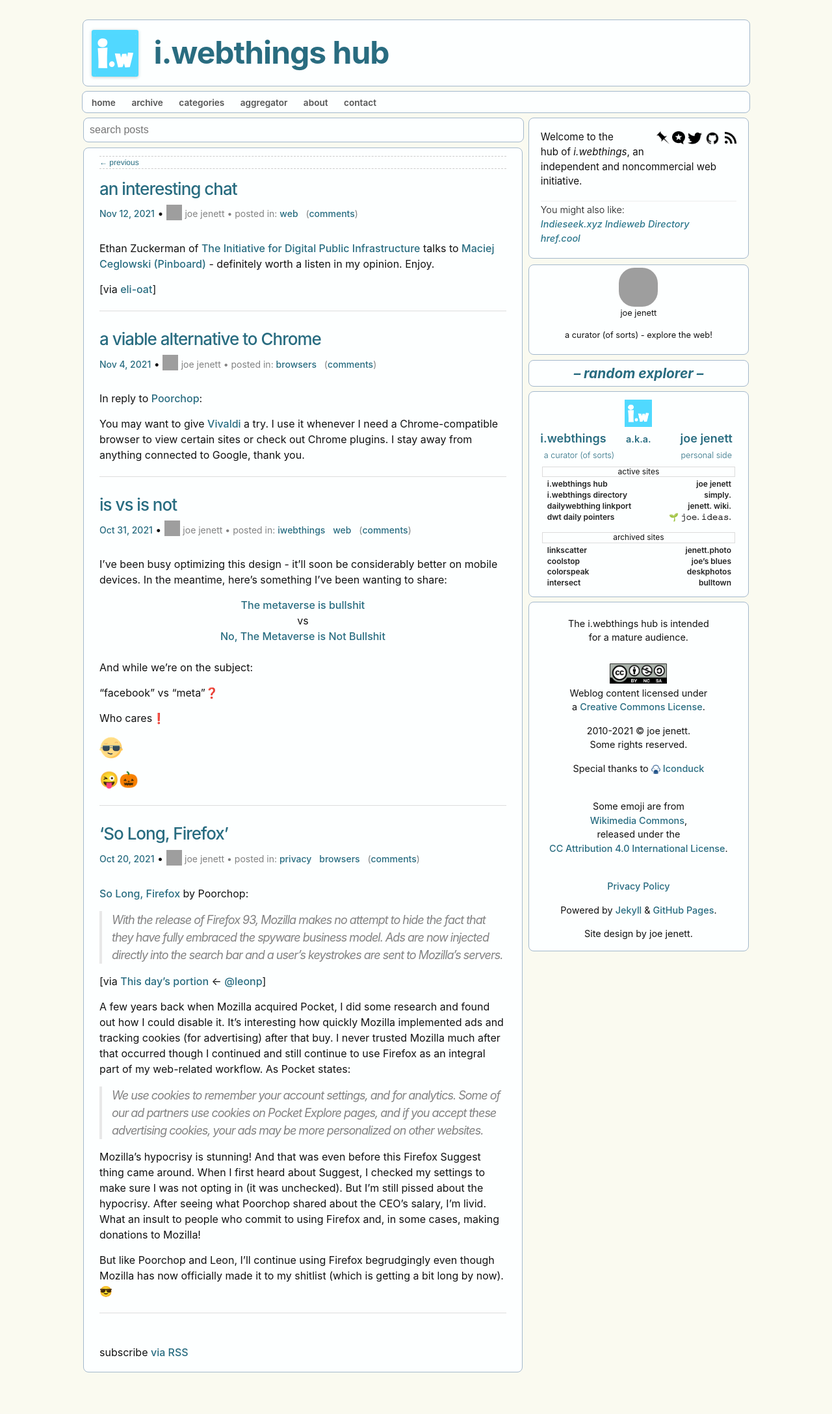
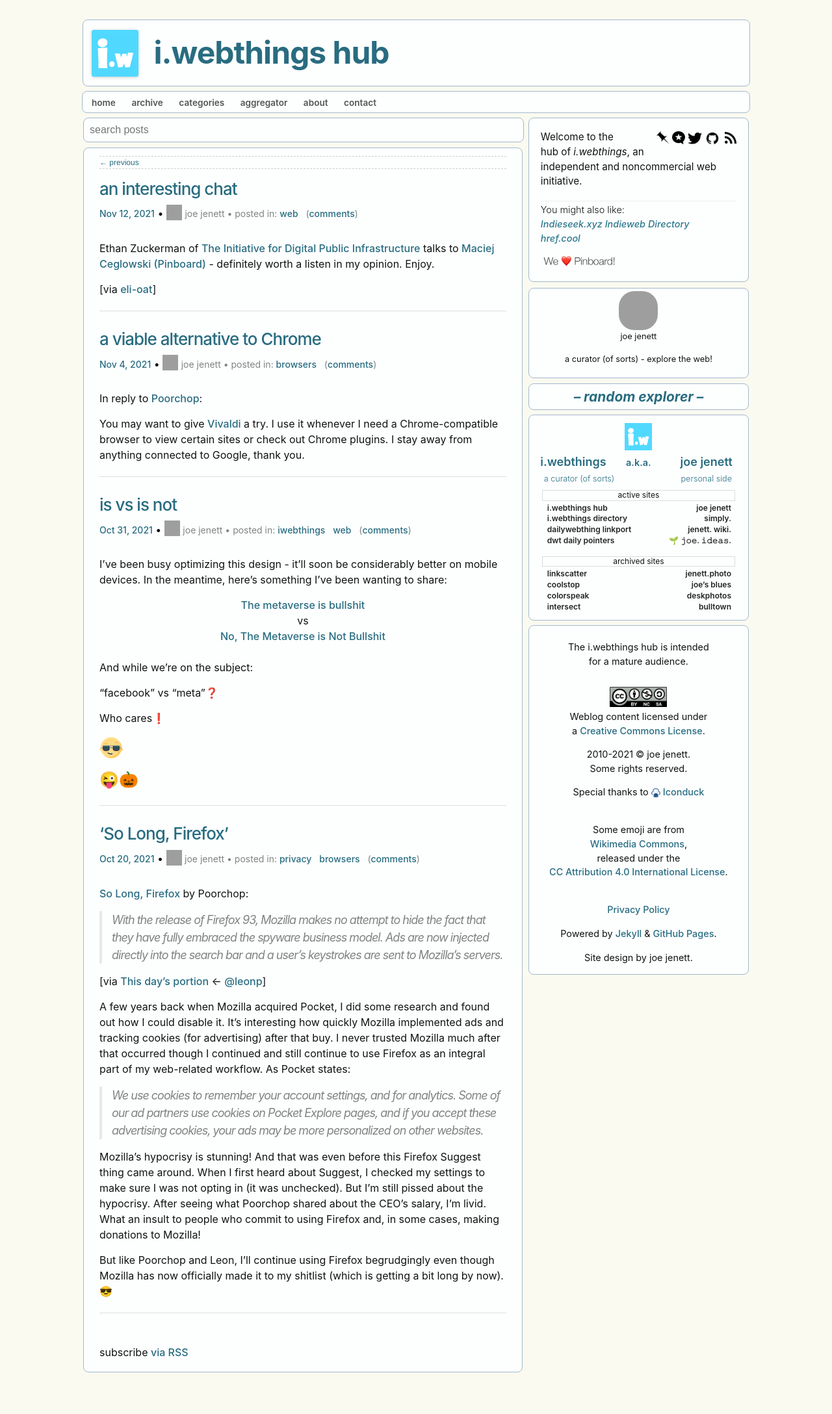
Before and after one commit to joejenett/i.webthings, a Jekyll site: the page built from index.md, in a window 1280 px wide. Shown: the whole page at 65% size. Built offline with Jekyll 4.4.1, drawn with Linux system fonts in a browser that asks for light colours; comment, search, counter and statistics services are not loaded; grey boxes are pictures that could not be loaded.

Commit message:
updated welcome panel

```diff
--- a/_layouts/default.html
+++ b/_layouts/default.html
@@ -26,9 +26,12 @@
 					<span style="float:right;margin-left:4px;"><a title="we ❤️ pinboard!" href="https://pinboard.in/u:iwebthings/"><img src="/images/pinboard.png" alt="we ❤️ pinboard!" style="max-width:20px;"></a> <a title="joejenett on micro.blog" href="https://micro.blog/joejenett" rel="me"><img src="/images/mbb.png" alt="joejenett on micro.blog" style="max-width:20px;"></a> <a title="Follow iwebthings on Twitter" href="https://www.twitter.com/iwebthings" rel="me"><img src="/images/twitter.png" alt="Follow i.webthings on Twitter" style="max-width:22px;"></a> <a title="joe jenett at github" href="https://github.com/joejenett" rel="me"><img src="/images/github.png" alt="joe jenett at github" style="max-width:22px;position:relative;top:1px;"></a> <a title="Subscribe" href="/feed.atom"><img src="/images/rss.png" alt="Subscribe" style="max-width:18px;margin-left:4px;"></a></span>
 					<p>Welcome to the<br />hub of  <em>i.webthings</em>, an independent and  noncommercial web initiative.
 					</p>
-					<div style="margin-top:18px;font-weight:500;border-top:1px solid #ededed;padding:2px 0 2px 0;font-size:.95em;">
+					<div style="margin-top:18px;font-weight:500;border-top:1px solid #ededed;padding:2px 0 0 0;font-size:.95em;">
 						<span style="font-weight:300;">You might also like:</span><br />
 						<a title="Indieseek.xyz Indieweb Directory | And search." href="https://indieseek.xyz/links/"><em style="color:#2d778c;">Indieseek.xyz Indieweb Directory</em></a><br /><a href="https://href.cool/" title=""><em style="color:#2d778c;">href.cool</em></a>
+						<p>
+						<a href="https://pinboard.in/u:iwebthings/"><img src="/images/whp.png" title="We love Pinboard" alt="We ❤️ Pinboard" style="width:120px;margin-top:12px;"></a>
+						</p>
 					</div>
 				</div>
 
--- a/css/style.css
+++ b/css/style.css
@@ -228,7 +228,7 @@ margin-left:9px;
 	min-width: 1000px;
 }
 .welcome {
-	padding:18px;
+	padding:18px 18px 4px 18px;
 	border: 1px solid #a3b8cc;
 	border-radius:8px;
 	background-color: var(--hbg-color);
```
Also changed, not shown: images/whp.png (added).
